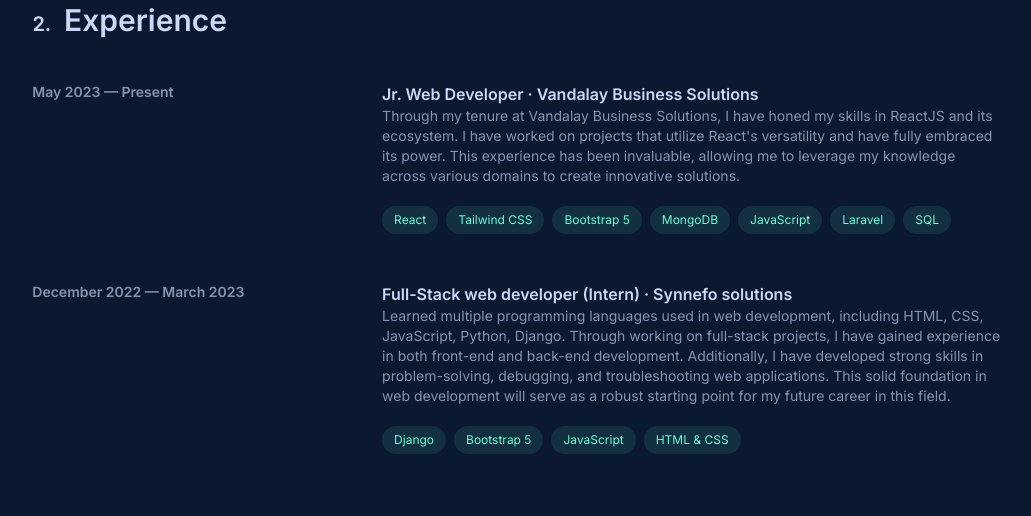
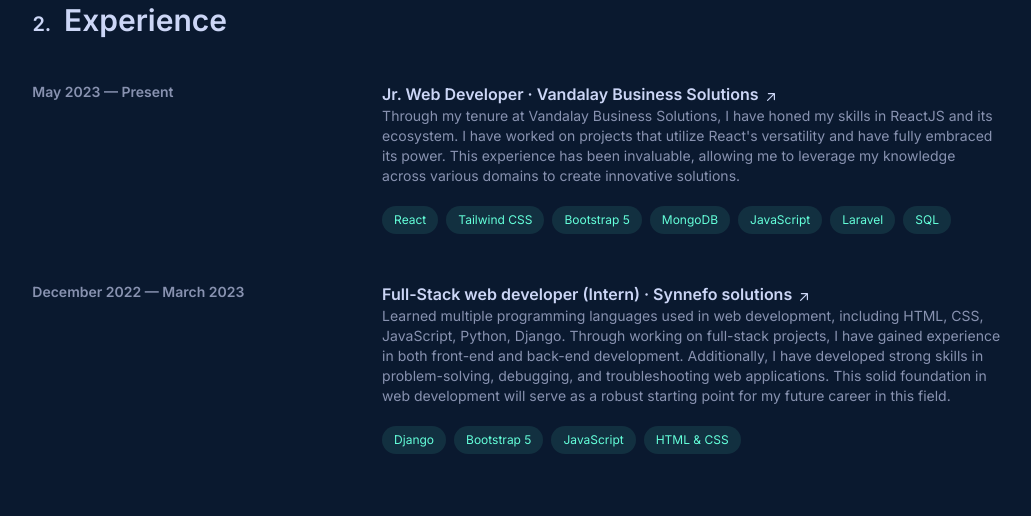
Before and after one commit to alok-debnath/personal-website-v2, a Next.js app: page / in a window 1280 px wide. Shown: the part 1004-1520 px from the top of the page, without its empty margins (113-1144 px from the left). Built offline with nearby package versions, Linux system fonts and the light colour scheme.

Commit message:
improvements to code and minor style changes

```diff
--- a/src/app/globals.scss
+++ b/src/app/globals.scss
@@ -74,11 +74,11 @@
 }
 
 @media (min-width: 720px) {
-  .group:hover .child {
+  .group-main:hover .child {
     opacity: 0.5;
   }
 
-  .group:hover .child:hover {
+  .group-main:hover .child:hover {
     opacity: 1;
   }
 }
--- a/src/app/page.tsx
+++ b/src/app/page.tsx
@@ -102,13 +102,7 @@ const Home = () => {
                     <div className='col-span-8 my-2 mb-0 lg:my-10'>
                       <Reveal>
                         <ButtonDefault
-                          onclick={() =>
-                            window.open(
-                              './resume-sample.pdf',
-                              '_blank',
-                              // 'noopener,noreferrer',
-                            )
-                          }
+                          onClick={() => window.open('./resume.pdf', '_blank')}
                           buttonLabel='Check out my Resume!'
                         />
                       </Reveal>
@@ -199,7 +193,7 @@ const Home = () => {
                       </Reveal>
                     </div>
                     <div className='col-span-12'>
-                      <div className='group grid grid-cols-12 gap-y-6'>
+                      <div className='group-main grid grid-cols-12 gap-y-6'>
                         {jobData.map((job, index) => (
                           <JobExperience key={index} job={job} />
                         ))}
--- a/src/components/ButtonDefault.jsx
+++ /dev/null
@@ -1,22 +0,0 @@
-import { Button } from '@material-tailwind/react';
-
-const ButtonDefault = ({
-  buttonLabel,
-  size = 'md',
-  onclick = () => {},
-  className = '',
-  fullWidth = false,
-}) => {
-  return (
-    <Button
-      fullWidth={fullWidth}
-      size={size}
-      onClick={onclick}
-      className={`group border border-emerald bg-transparent normal-case text-emerald shadow-sm duration-300 ease-in-out hover:-translate-y-0.5 hover:shadow-emerald/30 ${className}`}
-    >
-      <div className=''>{buttonLabel}</div>
-    </Button>
-  );
-};
-
-export default ButtonDefault;
--- /dev/null
+++ b/src/components/ButtonDefault.tsx
@@ -0,0 +1,31 @@
+import { Button, ButtonProps } from '@material-tailwind/react';
+
+interface ButtonDefaultProps extends Omit<ButtonProps, 'children'> {
+  buttonLabel: string;
+}
+
+const ButtonDefault = ({
+  buttonLabel,
+  size = 'md',
+  onClick = () => {},
+  className = '',
+  fullWidth = false,
+  ...props
+}: ButtonDefaultProps) => {
+  return (
+    <Button
+      className={`group border border-emerald bg-transparent normal-case text-emerald shadow-sm duration-300 ease-in-out hover:-translate-y-0.5 hover:shadow-emerald/30 ${className}`}
+      fullWidth={fullWidth}
+      onClick={onClick}
+      size={size}
+      placeholder={''}
+      onPointerEnterCapture={undefined}
+      onPointerLeaveCapture={undefined}
+      {...props}
+    >
+      <div className=''>{buttonLabel}</div>
+    </Button>
+  );
+};
+
+export default ButtonDefault;
--- a/src/components/JobExperience.tsx
+++ b/src/components/JobExperience.tsx
@@ -1,6 +1,7 @@
 import React from 'react';
 import { Reveal } from './utils/Reveal';
 import HyperLinks from './HyperLinks';
+import { useMediaQuery } from '@/hooks/useMediaQuery';
 
 interface Job {
   href: string;
@@ -16,6 +17,7 @@ interface JobExperienceProps {
 }
 
 const JobExperience: React.FC<JobExperienceProps> = ({ job }) => {
+  const isMobile = useMediaQuery('(max-width: 720px)');
   return (
     <div className='child col-span-12 transition duration-300'>
       <Reveal>
@@ -23,9 +25,34 @@ const JobExperience: React.FC<JobExperienceProps> = ({ job }) => {
           <div className='col-span-12 md:col-span-4 md:mt-3'>
             <p className='text-sm font-semibold'>{job.timeframe}</p>
           </div>
-          <div className='md:hover:blue-gray-500/20 col-span-12 space-y-3 transition duration-300 md:col-span-8 md:rounded-lg md:px-5 md:py-3 md:hover:bg-blue-gray-500/10 md:hover:shadow-md'>
-            <span className='inline-flex cursor-pointer items-center fill-bright-slate font-semibold text-bright-slate hover:fill-emerald hover:text-emerald'>
-              <HyperLinks className='' href={job.href} content={job.title} />
+          <HyperLinks
+            className='md:hover:blue-gray-500/20 group col-span-12 space-y-3 transition duration-300 md:col-span-8 md:cursor-pointer md:rounded-lg md:px-5 md:py-3 md:hover:bg-blue-gray-500/10 md:hover:shadow-md'
+            href={isMobile ? '' : job.href}
+            content={
+              <>
+                <span
+                  className='inline-block items-baseline fill-bright-slate font-semibold text-bright-slate hover:fill-emerald hover:text-emerald md:group-hover:fill-emerald md:group-hover:text-emerald cursor-pointer'
+                  onClick={
+                    isMobile
+                      ? () =>
+                          window.open(job.href, '_blank', 'noopener,noreferrer')
+                      : undefined
+                  }
+                >
+                  {job.title}
+                  <svg
+                    xmlns='http://www.w3.org/2000/svg'
+                    viewBox='0 0 20 20'
+                    fill='currentColor'
+                    className='ml-1 inline-block h-4 w-4 shrink-0 translate-y-px transition-transform motion-reduce:transition-none md:group-hover:-translate-y-1 md:group-hover:translate-x-1'
+                    aria-hidden='true'
+                  >
+                    <path
+                      fillRule='evenodd'
+                      d='M5.22 14.78a.75.75 0 001.06 0l7.22-7.22v5.69a.75.75 0 001.5 0v-7.5a.75.75 0 00-.75-.75h-7.5a.75.75 0 000 1.5h5.69l-7.22 7.22a.75.75 0 000 1.06z'
+                      clipRule='evenodd'
+                    />
+                  </svg>
                 </span>
                 <span>
                   <ul className='text-md font-semibold'>
@@ -47,7 +74,9 @@ const JobExperience: React.FC<JobExperienceProps> = ({ job }) => {
                     </li>
                   ))}
                 </ul>
-          </div>
+              </>
+            }
+          />
         </div>
       </Reveal>
     </div>
--- a/src/components/NavbarSimple.jsx
+++ b/src/components/NavbarSimple.tsx
@@ -11,6 +11,17 @@ import { motion } from 'framer-motion';
 import ButtonDefault from './ButtonDefault';
 import useActiveSubheading from '@/hooks/useActiveSubheading';
 
+type NavItem = {
+  text: string;
+  href: string;
+};
+
+type Subheading = {
+  id: string;
+  name: string;
+};
+
+// Animation variants
 const container = {
   hidden: { opacity: 1, scale: 0 },
   visible: {
@@ -31,11 +42,11 @@ const items = {
   },
 };
 
-const handleClick = (e) => {
+const handleClick = (e: React.MouseEvent<HTMLAnchorElement>) => {
   e.preventDefault();
   const yOffset = -100; // Adjust this value to set the distance from the top
-  const targetId = e.target.getAttribute('href').substring(1); // Get the target ID from the href attribute
-  const element = document.getElementById(targetId);
+  const targetId = e.currentTarget.getAttribute('href')?.substring(1); // Get the target ID from the href attribute
+  const element = targetId ? document.getElementById(targetId) : null;
 
   if (element) {
     const y = element.getBoundingClientRect().top + window.scrollY + yOffset;
@@ -46,8 +57,12 @@ const handleClick = (e) => {
   }
 };
 
-function NavList({ activeItem }) {
-  const navItems = [
+interface NavListProps {
+  activeItem: string;
+}
+
+const NavList: React.FC<NavListProps> = ({ activeItem }) => {
+  const navItems: NavItem[] = [
     { text: 'About', href: '#about' },
     { text: 'Experience', href: '#experience' },
     { text: 'Projects', href: '#' },
@@ -62,11 +77,8 @@ function NavList({ activeItem }) {
       animate='visible'
     >
       {navItems.map((item, index) => (
-        <motion.Typography
+        <motion.li
           key={index}
-          as='li'
-          variant='small'
-          color='blue-gray'
           className='item p-1 font-medium'
           variants={items}
         >
@@ -77,28 +89,28 @@ function NavList({ activeItem }) {
           >
             {item.text}
           </a>
-        </motion.Typography>
+        </motion.li>
       ))}
     </motion.ul>
   );
-}
+};
 
-const NavbarSimple = () => {
-  const [openNav, setOpenNav] = React.useState(false);
+const NavbarSimple: React.FC = () => {
+  const [openNav, setOpenNav] = React.useState<boolean>(false);
 
-  const handleWindowResize = () =>
-    window.innerWidth >= 960 && setOpenNav(false);
+  const handleWindowResize = () => {
+    if (window.innerWidth >= 960) setOpenNav(false);
+  };
 
   React.useEffect(() => {
     window.addEventListener('resize', handleWindowResize);
-
     return () => {
       window.removeEventListener('resize', handleWindowResize);
     };
   }, []);
 
-  const navRef = useRef(null);
-  const subheadings = [
+  const navRef = useRef<HTMLDivElement | null>(null);
+  const subheadings: Subheading[] = [
     { id: 'username', name: 'Alok' },
     { id: 'aboutme', name: 'About' },
     { id: 'experience', name: 'Experience' },
@@ -116,14 +128,22 @@ const NavbarSimple = () => {
       <Navbar
         ref={navRef}
         className='mx-auto max-w-screen-2xl rounded-none border-light-navy bg-light-navy px-6 py-3 shadow-none backdrop-blur md:top-4 md:rounded-xl'
+        placeholder=''
+        onPointerEnterCapture={undefined}
+        onPointerLeaveCapture={undefined}
       >
         <div className='flex items-center justify-between text-blue-gray-900'>
           <Typography
             as='a'
             href='#'
-            onClick={handleClick}
+            onClick={(e) =>
+              handleClick(e as React.MouseEvent<HTMLAnchorElement>)
+            }
             variant='h6'
             className='mr-4 min-w-44 cursor-pointer py-1.5 text-bright-slate'
+            placeholder=''
+            onPointerEnterCapture={undefined}
+            onPointerLeaveCapture={undefined}
           >
             {activeSubheading}
           </Typography>
@@ -142,6 +162,9 @@ const NavbarSimple = () => {
             className='ml-auto h-6 w-6 text-inherit hover:bg-transparent focus:bg-transparent active:bg-transparent lg:hidden'
             ripple={false}
             onClick={() => setOpenNav(!openNav)}
+            placeholder={undefined}
+            onPointerEnterCapture={undefined}
+            onPointerLeaveCapture={undefined}
           >
             {openNav ? (
               <XMarkIcon
@@ -162,13 +185,7 @@ const NavbarSimple = () => {
             <ButtonDefault
               fullWidth
               size='sm'
-              onclick={() =>
-                window.open(
-                  './resume-sample.pdf',
-                  '_blank',
-                  // 'noopener,noreferrer',
-                )
-              }
+              onClick={() => window.open('./resume.pdf', '_blank')}
               className='hover:translate-x-0 hover:translate-y-0 hover:bg-emerald hover:text-black hover:shadow-none'
               buttonLabel='Resume'
             />
--- /dev/null
+++ b/src/hooks/useMediaQuery.ts
@@ -0,0 +1,18 @@
+'use client';
+import { useEffect, useState } from 'react';
+
+export const useMediaQuery = (query: string): boolean => {
+  const [matches, setMatches] = useState<boolean>(false);
+
+  useEffect(() => {
+    const media = window?.matchMedia(query);
+    if (media) {
+      const listener = () => setMatches(media.matches);
+      media.addEventListener('change', listener);
+      setMatches(media.matches);
+      return () => media.removeEventListener('change', listener);
+    }
+  }, [query]);
+
+  return matches;
+};
```
Also changed, not shown: 1 other file (tests, documents, lock files or other folders). Lines whose indentation alone changed are shown as unchanged.
